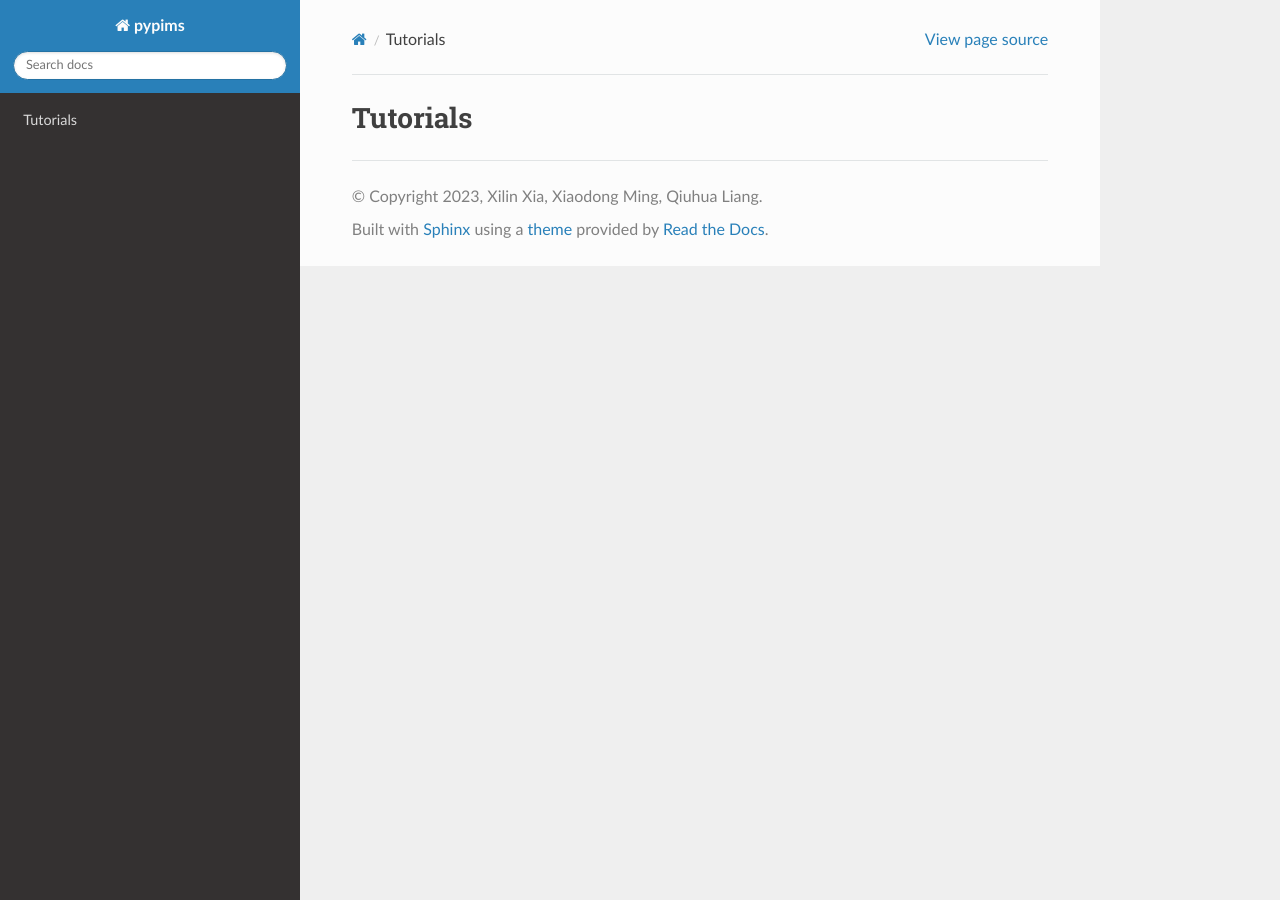
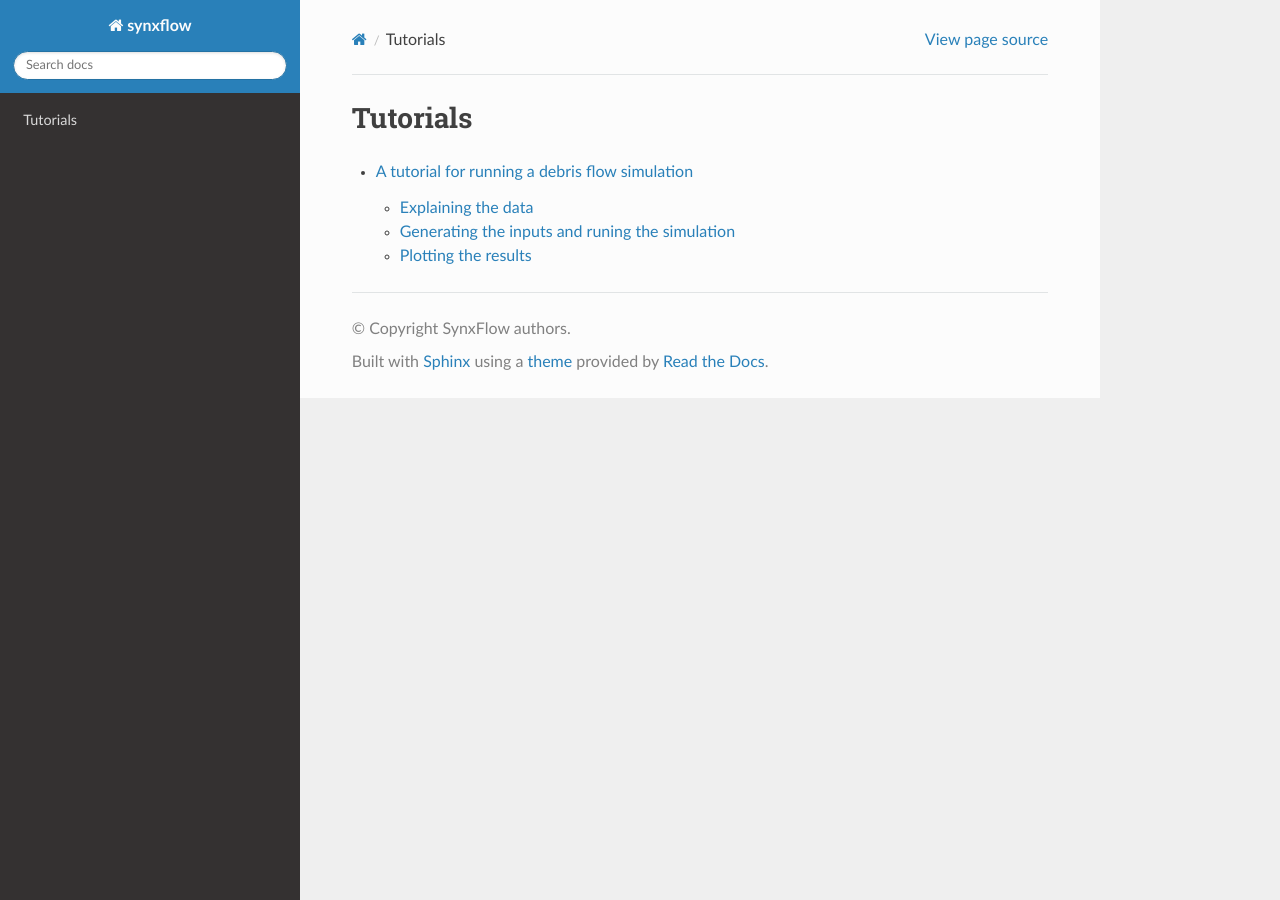
Before and after one commit to SynxFlow/SynxFlow, a Sphinx documentation site: the page built from docs/source/Tutorials/index.rst, in a window 1280 px wide. Built offline with Sphinx 7.4.7 and the Read the Docs theme 2.0.0, drawn with Linux system fonts in a browser that asks for light colours; pages that are not in the unit, such as notebooks, are missing from menus.

Commit message:
update doc setting

```diff
--- a/docs/requirements.txt
+++ b/docs/requirements.txt
@@ -9,3 +9,4 @@ pyshp
 sphinx>=4.1
 sphinx-rtd-theme>=1.0.0
 nbsphinx
+myst-parser
--- a/docs/source/Tutorials/index.rst
+++ b/docs/source/Tutorials/index.rst
@@ -5,3 +5,4 @@ Tutorials
    :maxdepth: 2
 
    flood.ipynb
+   debris.ipynb
--- a/docs/source/conf.py
+++ b/docs/source/conf.py
@@ -17,8 +17,8 @@ sys.path.insert(0, os.path.abspath('../../pypims'))
 
 # -- Project information -----------------------------------------------------
 
-project = 'pypims'
-copyright = '2023, Xilin Xia, Xiaodong Ming, Qiuhua Liang'
+project = 'synxflow'
+copyright = 'SynxFlow authors'
 author = 'Xilin Xia, Xiaodong Ming, Qiuhua Liang'
 
 # The full version, including alpha/beta/rc tags
@@ -31,7 +31,7 @@ release = '0.0.3.1'
 # extensions coming with Sphinx (named 'sphinx.ext.*') or your custom
 # ones.
 extensions = ['sphinx.ext.autodoc',
-            'recommonmark', 'sphinx.ext.napoleon',
+            'myst_parser', 'sphinx.ext.napoleon',
             'sphinx_rtd_theme','nbsphinx',]
 
 # Napoleon settings
```
